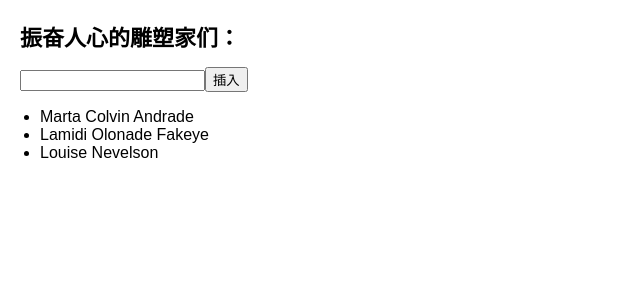
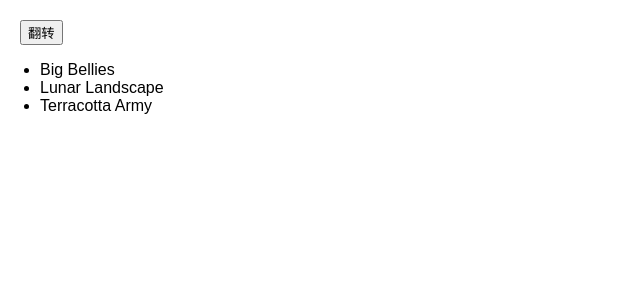
Before and after one commit to MufuDe/20240930-react-render-submit, a React (Create React App) app: page / in a window 1280 px wide. Shown: the top 300 px of the page, without its empty margins (0-640 px from the left). Built offline with nearby package versions, Linux system fonts and the light colour scheme.

Commit message:
1. 翻转数组；

```diff
--- a/src/App.js
+++ b/src/App.js
@@ -1,38 +1,26 @@
 import { useState } from "react";
 
-let nextId = 3;
-const initialArtists = [
-  { id: 0, name: "Marta Colvin Andrade" },
-  { id: 1, name: "Lamidi Olonade Fakeye" },
-  { id: 2, name: "Louise Nevelson" },
+const initialList = [
+  { id: 0, title: "Big Bellies" },
+  { id: 1, title: "Lunar Landscape" },
+  { id: 2, title: "Terracotta Army" },
 ];
 
 export default function List() {
-  const [name, setName] = useState("");
-  const [artists, setArtists] = useState(initialArtists);
+  const [list, setList] = useState(initialList);
 
   function handleClick() {
-    const insertAt = 1; // 可能是任何索引
-    const nextArtists = [
-      // 插入点之前的元素：
-      ...artists.slice(0, insertAt),
-      // 新的元素：
-      { id: nextId++, name: name },
-      // 插入点之后的元素：
-      ...artists.slice(insertAt),
-    ];
-    setArtists(nextArtists);
-    setName("");
+    const nextList = [...list];
+    nextList.reverse();
+    setList(nextList);
   }
 
   return (
     <>
-      <h1>振奋人心的雕塑家们：</h1>
-      <input value={name} onChange={(e) => setName(e.target.value)} />
-      <button onClick={handleClick}>插入</button>
+      <button onClick={handleClick}>翻转</button>
       <ul>
-        {artists.map((artist) => (
-          <li key={artist.id}>{artist.name}</li>
+        {list.map((artwork) => (
+          <li key={artwork.id}>{artwork.title}</li>
         ))}
       </ul>
     </>
```
